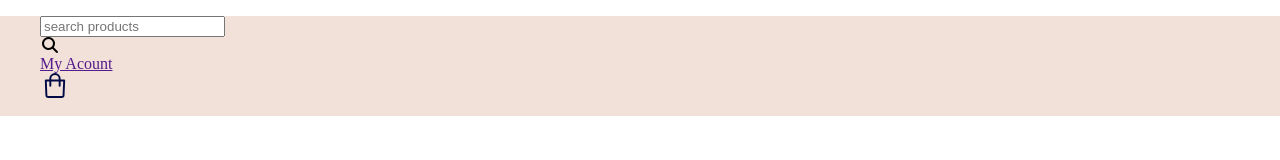
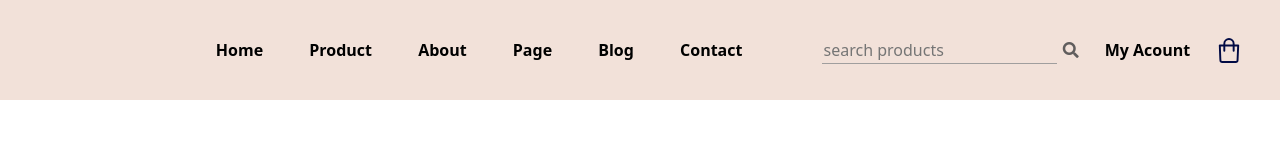
Before and after one commit to ALBOOSAJAD/second-template, a plain HTML site: page index.html in a window 1280 px wide. Drawn offline with nearby package versions, Linux system fonts and the light colour scheme.

Commit message:
work on header

```diff
--- a/assets/css/stylee.css
+++ b/assets/css/stylee.css
@@ -4,11 +4,60 @@ body{
 a{
     margin: 0;
     padding: 0;
+    text-decoration: none!important;
 }
 ul{
     list-style: none;
+
 }
 header{
     height: 100px;
     background: #F2E1D9;;
 }
+.header-right{
+    display: flex;
+    justify-content: flex-end;
+    width: 40%;
+    float: right;
+    height: 100px;
+
+}
+.header-box{
+    align-items: center;
+    display: flex!important;
+    justify-content: flex-end;
+
+}
+.header-left{
+    width: 60%;
+    padding-left: 42px;
+}
+.super-head1{
+    display: flex;
+    align-items: center;
+    justify-content: space-evenly;
+    height: 100px;
+    width: 100%;
+}
+.super-head2{
+    display: flex;
+    align-items: center;
+    justify-content: space-around;
+    height: 100px;
+    width: 85%;
+    float: right;
+}
+.text{
+    color: black;
+    font-family: inherit;
+    font-weight: 600;
+}
+#input{
+    border: none;
+    background-color: #f2e1d9;
+    border-bottom: 1px solid #a09e9e;
+}
+.fas{
+    color: #605d5d;
+    font-size: medium;
+}
--- a/index.html
+++ b/index.html
@@ -6,21 +6,24 @@
     <meta name="viewport" content="width=device-width, initial-scale=1.0" />
     <link rel="stylesheet" href="assets/css/stylee.css" />
     <link href="/your-path-to-fontawesome/css/all.css" rel="stylesheet">
+    <link rel="stylesheet" href="https://pro.fontawesome.com/releases/v5.10.0/css/all.css" integrity="sha384-AYmEC3Yw5cVb3ZcuHtOA93w35dYTsvhLPVnYs9eStHfGJvOvKxVfELGroGkvsg+p" crossorigin="anonymous"/>
+    <link href="https://cdn.jsdelivr.net/npm/bootstrap@5.1.3/dist/css/bootstrap.min.css" rel="stylesheet" integrity="sha384-1BmE4kWBq78iYhFldvKuhfTAU6auU8tT94WrHftjDbrCEXSU1oBoqyl2QvZ6jIW3" crossorigin="anonymous">
+
     <title>Template</title>
   </head>
   <body>
       <header>
-        <div class="container">
-            <div class="header-right">
-                <ul>
+        <div class="container-fluid">
+            <div class="header-right ">
+                <ul class=" super-head1 d-flex">
                     <li>
-                        <input type="text" name="search" id="" placeholder="search products">
-                        <div class="search">
+                        <input type="text" name="search" id="input" placeholder="search products">
+
                             <i class="fas fa-search"></i>
-                        </div>
+
                     </li>
                     <li>
-                        <a href="">My Acount</a>
+                        <a class="text" href="">My Acount</a>
                     </li>
                     <li>
                         <img src="assets/images/card.svg" alt="" style="width: 30px; height: 25px;">
@@ -29,11 +32,28 @@
 
             </div>
 
-
-
-
-
-            <div class="header-left"></div>
+            <div class="header-left">
+                <ul class="super-head2">
+                    <li>
+                        <a class="text" href="">Home</a>
+                    </li>
+                    <li>
+                        <a class="text" href="">Product</a>
+                    </li>
+                    <li>
+                        <a class="text" href="">About</a>
+                    </li>
+                    <li>
+                        <a class="text" href="">Page</a>
+                    </li>
+                    <li>
+                        <a class="text" href="">Blog</a>
+                    </li>
+                    <li>
+                        <a class="text" href="">Contact</a>
+                    </li>
+                </ul>
+            </div>
         </div>
       </header>
       <main>
@@ -43,5 +63,9 @@
       <footer>
 
       </footer>
+
+
+<script src="https://cdn.jsdelivr.net/npm/bootstrap@5.1.3/dist/js/bootstrap.min.js" integrity="sha384-QJHtvGhmr9XOIpI6YVutG+2QOK9T+ZnN4kzFN1RtK3zEFEIsxhlmWl5/YESvpZ13" crossorigin="anonymous"></script>
+
   </body>
 </html>
```
